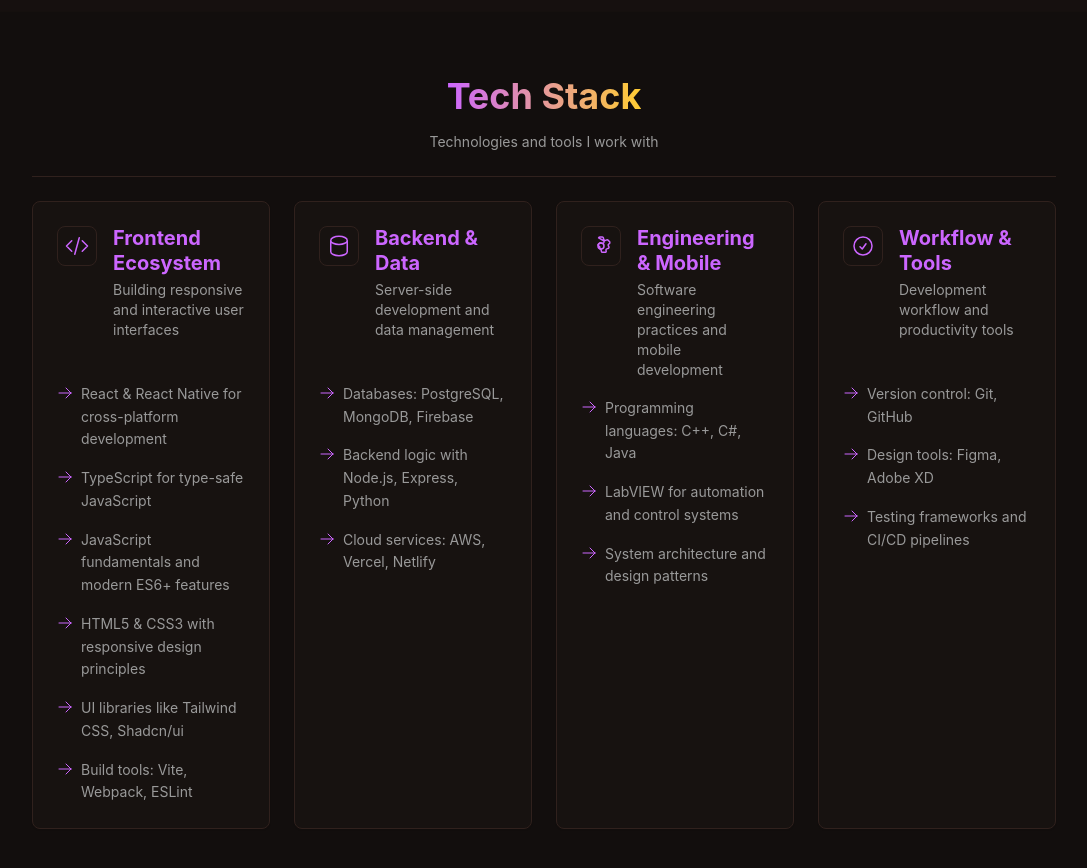
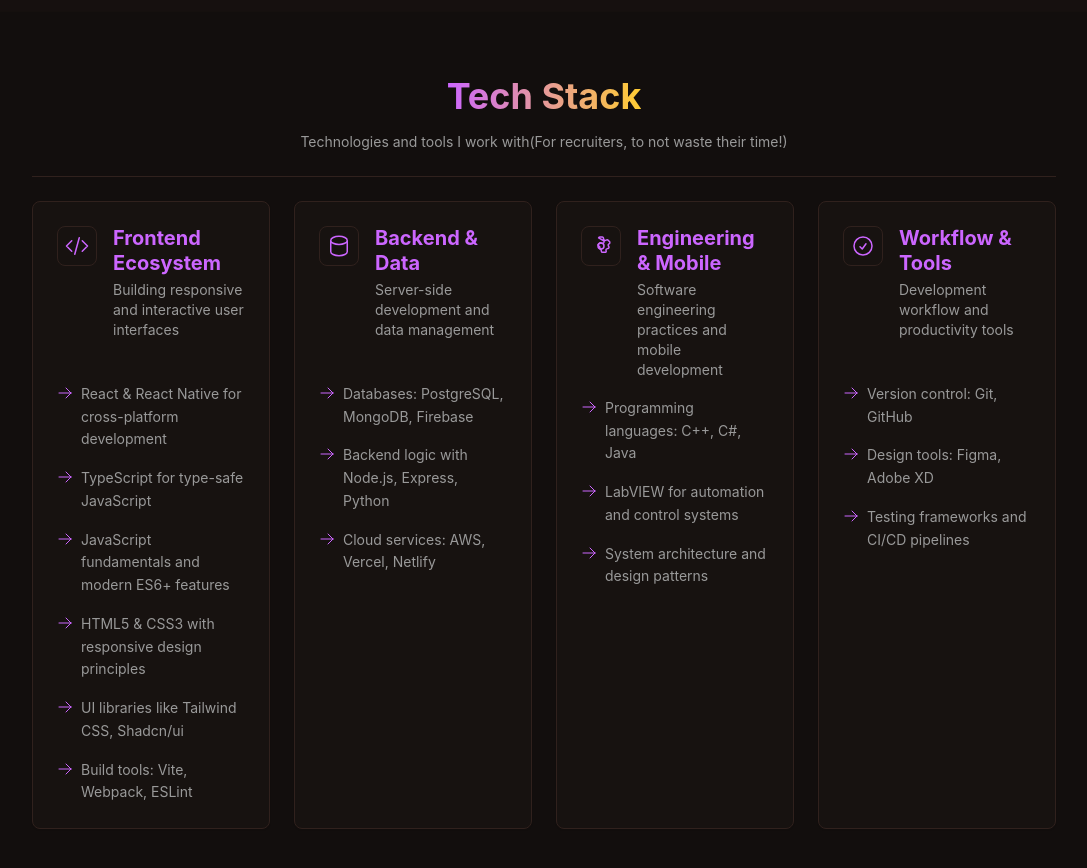
Before and after one commit to MatysiakQ/CV, a React (Vite) app: page / in a window 1280 px wide. Shown: the part 1260-2128 px from the top of the page, without its empty margins (96-1183 px from the left). Built offline with nearby package versions, Linux system fonts and the light colour scheme.

Commit message:
Enhance skills subtitles with recruiter context
Updated subtitles for skills section to include additional context for recruiters.

```diff
--- a/src/i18n/translations.ts
+++ b/src/i18n/translations.ts
@@ -54,7 +54,7 @@ const translations = {
 
     // Skills Page
     'skills.title': 'Tech Stack',
-    'skills.subtitle': 'Technologies and tools I work with',
+    'skills.subtitle': 'Technologies and tools I work with(For recruiters, to not waste their time!)',
     'skills.frontend.title': 'Frontend Ecosystem',
     'skills.frontend.subtitle': 'Building responsive and interactive user interfaces',
     'skills.frontend.react': 'React & React Native for cross-platform development',
@@ -139,7 +139,7 @@ const translations = {
 
     // Skills Page
     'skills.title': 'Stos Technologiczny',
-    'skills.subtitle': 'Technologie i narzędzia, z którymi pracuję',
+    'skills.subtitle': 'Technologie i narzędzia, z którymi pracuję(Dla rekruterów, aby nie marnować waszego czasu!)',
     'skills.frontend.title': 'Ekosystem Frontend',
     'skills.frontend.subtitle': 'Tworzenie responsywnych i interaktywnych interfejsów użytkownika',
     'skills.frontend.react': 'React & React Native do rozwoju międzyplatformowego',
```
